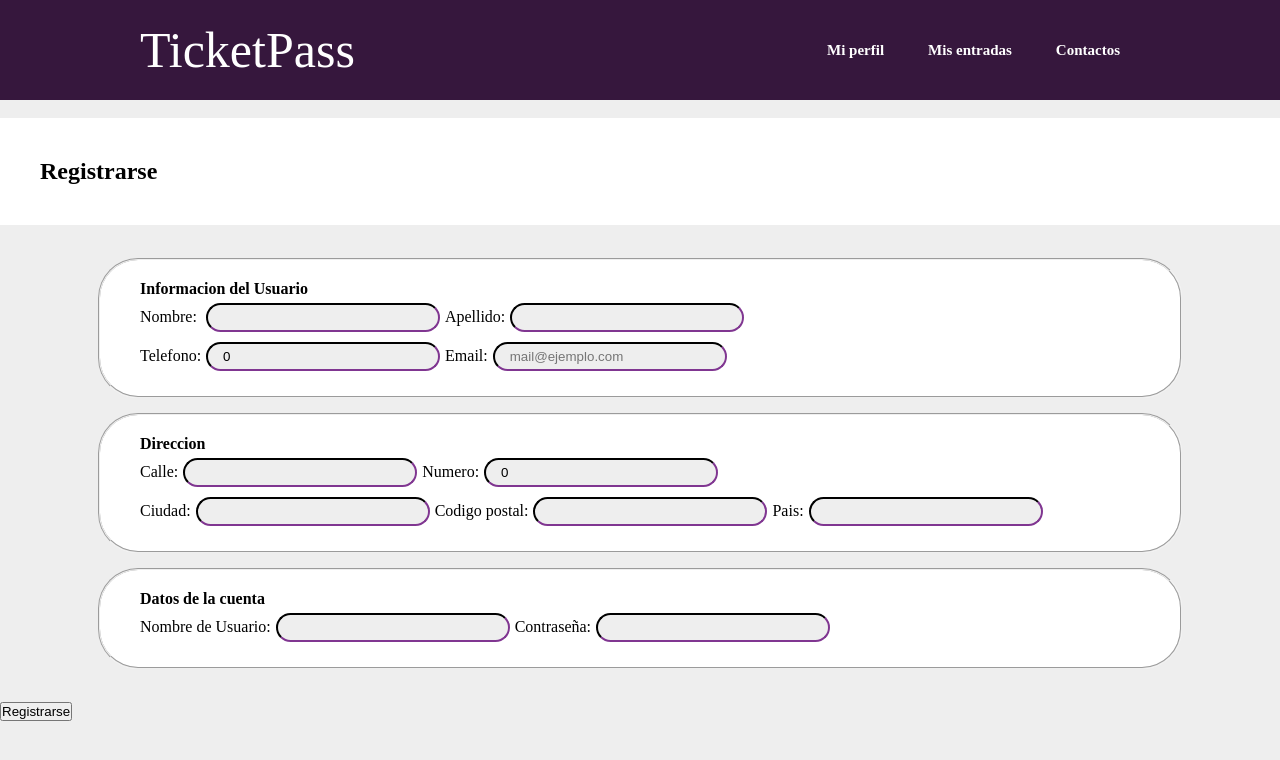
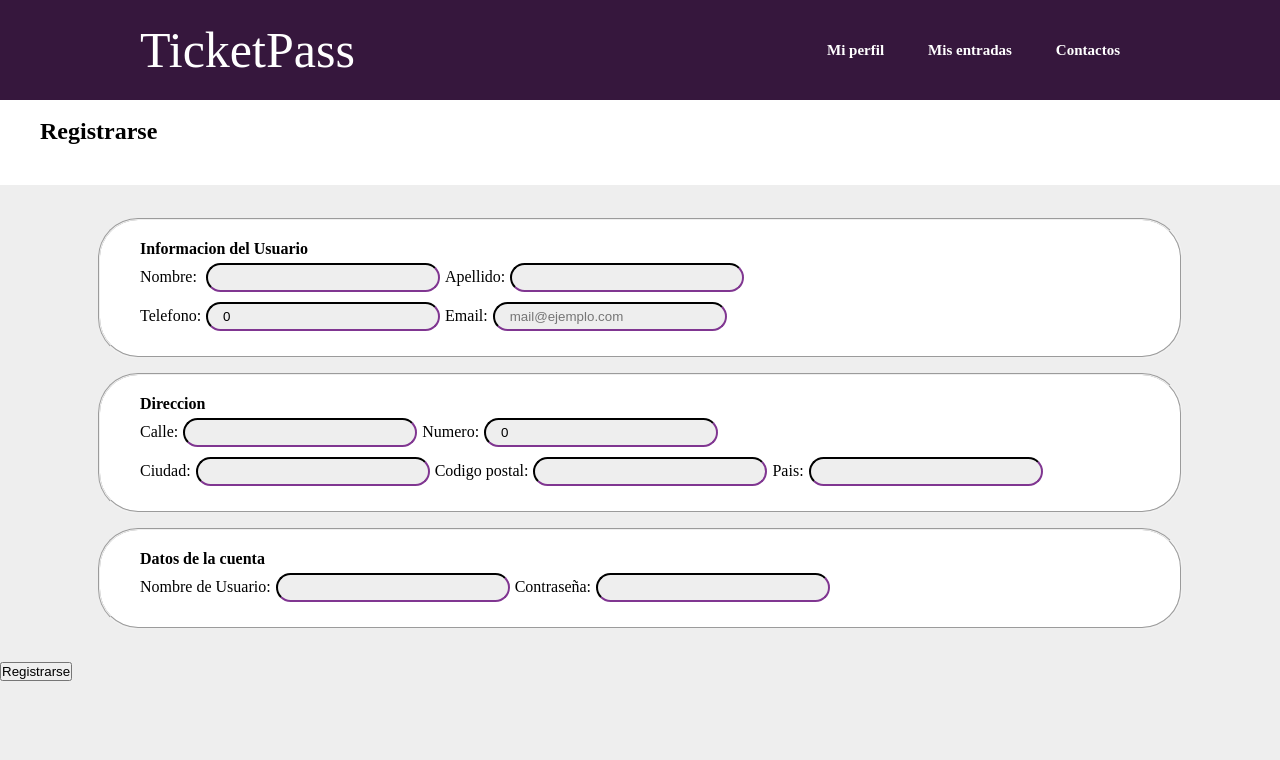
Before and after one commit to JuliMoriis/TicketPass-project, an Angular app: page /registrarse in a window 1280 px wide. Shown: the top 760 px of the page. Built offline with nearby package versions, Linux system fonts and the light colour scheme; no server answers.

Commit message:
agrego "header" registrar

```diff
--- a/src/app/usuario/component/add-usuario/add-usuario.component.css
+++ b/src/app/usuario/component/add-usuario/add-usuario.component.css
@@ -18,10 +18,9 @@ fieldset{
 
 }
 
+.divreg {
 
-
-.divreg {
     background-color: white;
-    margin:0px;
+    margin-top: 60px;
     padding: 40px;
 }
--- a/src/styles.css
+++ b/src/styles.css
@@ -9,6 +9,7 @@ body{
 }
 
 header{
+    position:fixed;
     width:100%;
     overflow:hidden;
     background:#36173d;
```
